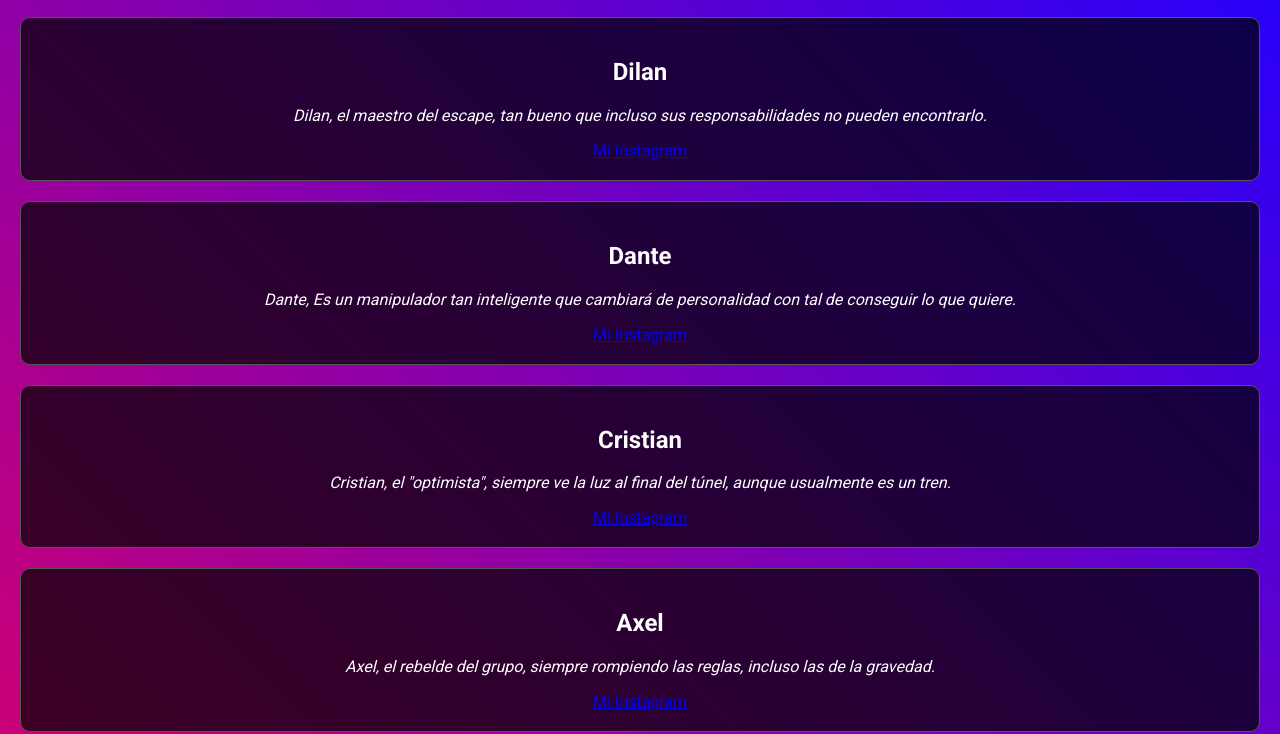
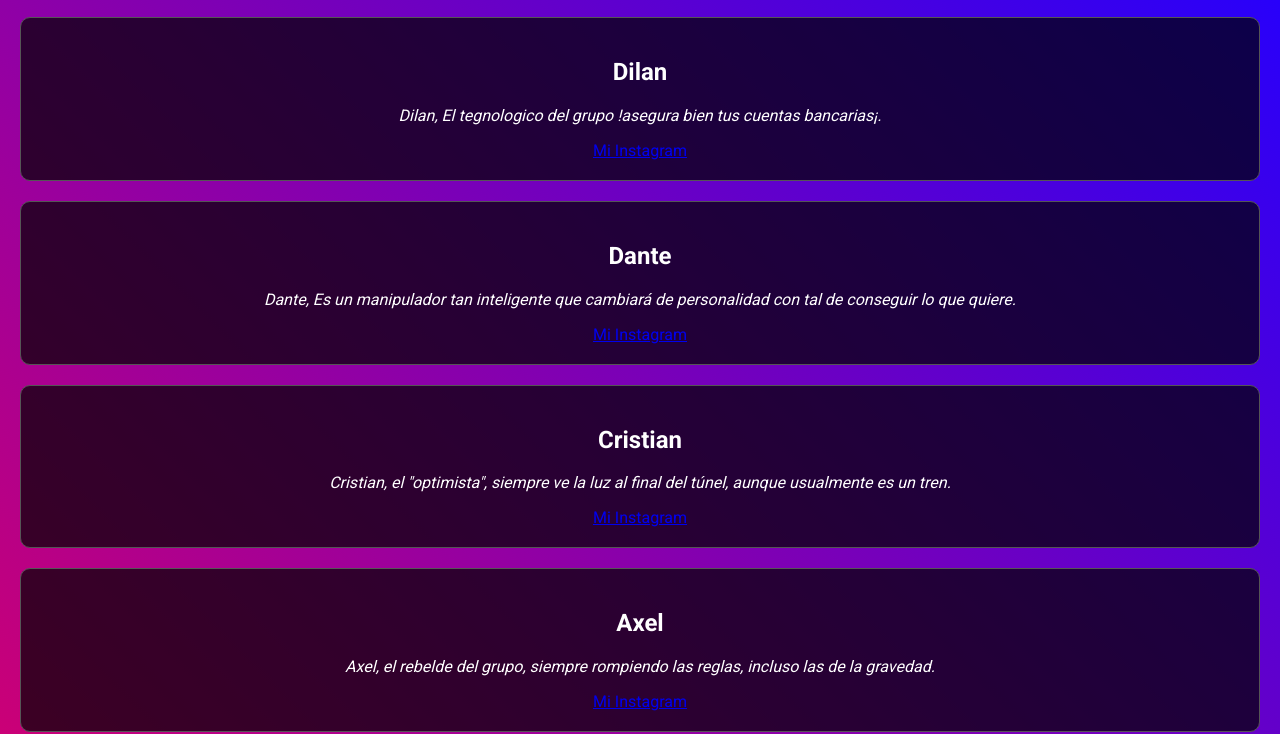
Before and after one commit to Dilan-E/Dilan-E.github.io, a plain HTML site: page index.html in a window 1280 px wide. Shown: the part 81-815 px from the top of the page. Drawn offline with Linux system fonts and the light colour scheme.

Commit message:
Update index.html

```diff
--- a/index.html
+++ b/index.html
@@ -70,7 +70,7 @@
     <h1>Los Insanos</h1>
     <div class="miembro">
         <h2 class="nombre">Dilan</h2>
-        <p class="descripcion">Dilan, el maestro del escape, tan bueno que incluso sus responsabilidades no pueden encontrarlo.</p>
+        <p class="descripcion">Dilan, El tegnologico del grupo !asegura bien tus cuentas bancarias¡.</p>
         <a href="https://www.instagram.com/dilanenriquez50/?utm_source=ig_web_button_share_sheet" target="_blank">Mi Instagram</a>
     </div>
     <div class="miembro">
```
